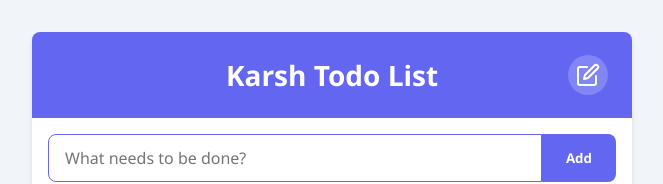
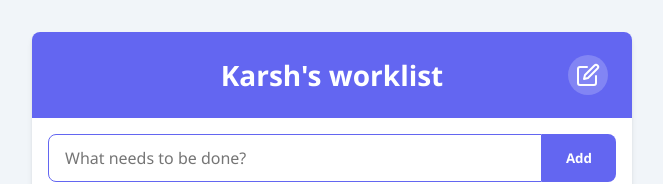
Before and after one commit to Harsuk17/todo_list, a plain HTML site: page index.html in a window 1280 px wide. Shown: the top 184 px of the page, without its empty margins (308-971 px from the left). Drawn offline with Linux system fonts and the light colour scheme.

Commit message:
Update index.html
Signed-off-by: Harsh Patel <patelharsh8335@gmail.com>

```diff
--- a/index.html
+++ b/index.html
@@ -269,7 +269,7 @@
 <body>
     <div class="container">
         <div class="header">
-            <h1>Karsh Todo List</h1>
+            <h1>Karsh's worklist</h1>
             <div class="header-icon">
                 <svg xmlns="http://www.w3.org/2000/svg" width="24" height="24" viewBox="0 0 24 24" fill="none" stroke="currentColor" stroke-width="2" stroke-linecap="round" stroke-linejoin="round">
                     <path d="M11 4H4a2 2 0 0 0-2 2v14a2 2 0 0 0 2 2h14a2 2 0 0 0 2-2v-7"></path>
```
